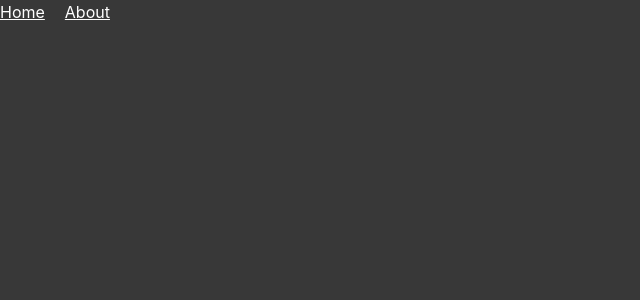
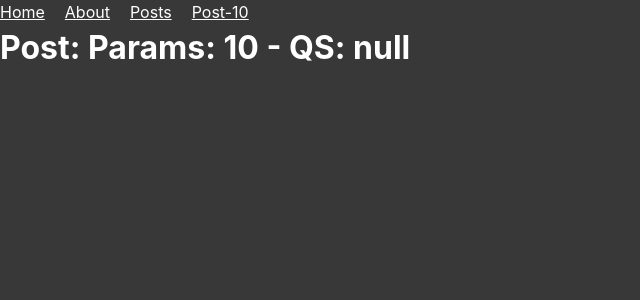
Before and after one commit to jady-sm-godoi/tutorial-react-router-dom, a React (Vite) app: page /posts/10 in a window 1280 px wide. Before the commit this address had no page. Shown: the top 300 px of the page, without its empty margins (0-640 px from the left). Built offline with nearby package versions, Linux system fonts and the light colour scheme.

Commit message:
useParams useSearchParams para parametros na url

```diff
--- a/src/components/Menu/index.tsx
+++ b/src/components/Menu/index.tsx
@@ -11,6 +11,12 @@
         <li>
           <Link to={'/about'}>About</Link>
         </li>
+        <li>
+          <Link to={'/posts'}>Posts</Link>
+        </li>
+        <li>
+          <Link to={'/posts/10'}>Post-10</Link>
+        </li>
       </ul>
     </nav>
   );
--- /dev/null
+++ b/src/components/Post/index.tsx
@@ -0,0 +1,13 @@
+import { useParams, useSearchParams } from 'react-router-dom';
+import './style.css'
+
+export const Post = () => {
+  const {id} = useParams() //hook do react para pegar o id do post pela rota
+  const [queryString, setQueryString] = useSearchParams() //hook para pegar o que vem depois de ? na rota (127.0.0.1:5173/posts/10?page=101)
+
+  return (
+    <div>
+      <h1>Post: {`Params: ${id}`} - {`QS: ${queryString.get('page')}`}</h1>
+    </div>
+  );
+};
--- a/src/main.tsx
+++ b/src/main.tsx
@@ -7,6 +7,7 @@
 
 import "./styles/global.css";
 import { Menu } from "./components/Menu";
+import { Post } from "./components/Post";
 
 ReactDOM.createRoot(document.getElementById("root") as HTMLElement).render(
   <React.StrictMode>
@@ -15,6 +16,8 @@
       <Routes>
         <Route path="/" element={<Home />} />
         <Route path="/about" element={<About />} />
+        <Route path="/posts/:id" element={<Post />} />
+        <Route path="/posts" element={<Post />} />
       </Routes>
     </BrowserRouter>
   </React.StrictMode>
```
Also changed, not shown: src/components/Post/style.css (added).
